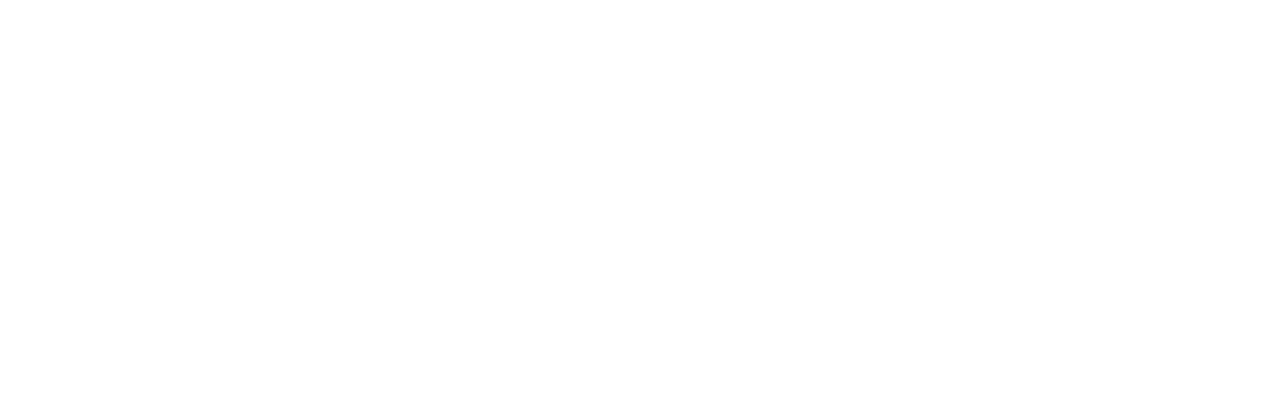
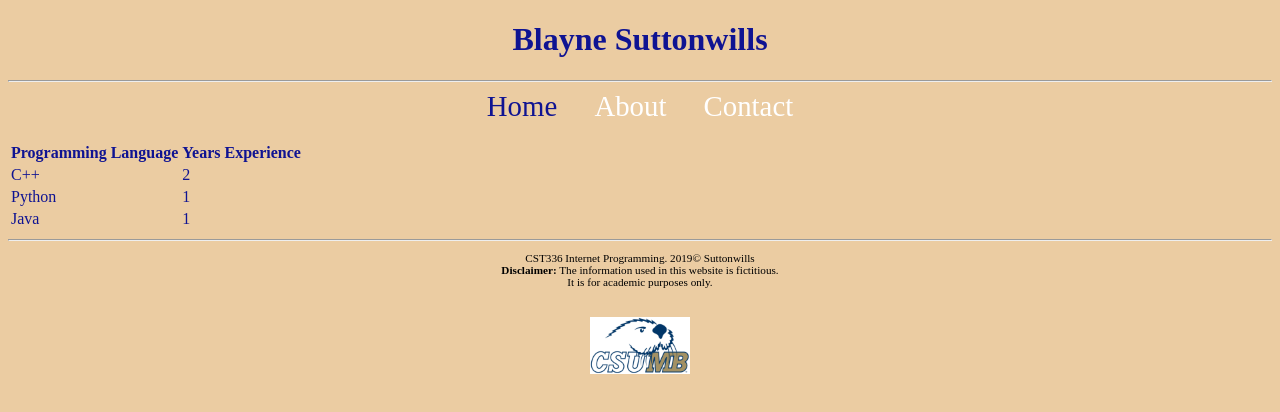
Before and after one commit to bsuttonwills/lab1, a plain HTML site: page about.html in a window 1280 px wide. Drawn offline with Linux system fonts and the light colour scheme.

Commit message:
added content to about.html

```diff
--- a/about.html
+++ b/about.html
@@ -1,9 +1,84 @@
 <!DOCTYPE html>
 <html>
+<!--
+
+First Website
+and comment
+in html
+(comments can span multiple lines)
+
+-->
+
+<!-- This is the head -->
+<!-- All styles and javascript go inside the head -->
     <head>
-        <title>About</title>
+        <title>My Personal Portfolio</title>
+        <meta charset="utf-8"/>
+
+        <link rel="stylesheet" href="css/styles.css" type="text/css" />
     </head>
+<!-- closing head -->
+
+    <!-- This is the body -->
+    <!-- This is where we place the content of our website -->
     <body>
+        <header>
+            <h1> Blayne Suttonwills </h1>
+
+        </header>
+        <hr>
+
+        <nav>
+            <home>
+                <a href="index.html"> Home </a>
+            </home>
+
+            <a href="about.html"> About </a>
+            <a href="contact.html"> Contact </a>
+        </nav>
+
+        <br>
+
+        <div id="content">
+            <table>
+                <tr id="table-header">
+                    <td><strong>Programming Language</strong></td>
+                    <td><strong>Years Experience</strong></td>
+                </tr>
+                <tr class="table-row">
+                    <td>C++</td>
+                    <td>2</td>
+                </tr>
+                <tr class="table-row">
+                    <td>Python</td>
+                    <td>1</td>
+                </tr>
+                <tr class="table-row">
+                    <td>Java</td>
+                    <td>1</td>
+                </tr>
+            </table>
+
+        </div>
+
+        <!-- This is the footer -->
+        <!-- The footer goes inside the body but not always -->
+        <footer>
+            <hr>
+            <p>
+                CST336 Internet Programming. 2019&copy; Suttonwills<br>
+                <strong>Disclaimer:</strong> The information used in this website is fictitious. <br>
+                It is for academic purposes only.
+            </p>
+
+            <br>
+            <logo>
+                <img src="img/CSUMB-Logo1.png" alt="image of CSUMB Otters Logo"></img>
+            </logo>
+        </footer>
+        <!-- closing footer -->
 
     </body>
+    <!-- closing body -->
+
 </html>
--- a/css/styles.css
+++ b/css/styles.css
@@ -1,4 +1,36 @@
 body {
-    background-color: black;
-    color: gray;
+    background-color: #EBCCA2;
+    color: #0F1392;
 }
+
+header, nav, main, footer {
+    text-align: center;
+}
+
+nav a { /* links within nav container */
+    padding: 15px;
+    padding-bottom: 4px;
+    font-size: 1.8em;
+    text-decoration: none;
+    color: white;
+}
+
+nav a:hover { /*psuedo class*/
+    border-bottom: 2px solid #A2C1EB;
+    font-size: 2em;
+    transition: .9s; /* transition effect */
+}
+
+nav home a {
+    color: #0F1392;
+}
+
+main {
+    display: flex;
+    justify-content: center;
+}
+
+footer p {
+    font-size: .7em;
+    color: black;
+}
```
Also changed, not shown: index.html (+14 -6 lines), img/CSUMB-Logo1.png (added).
